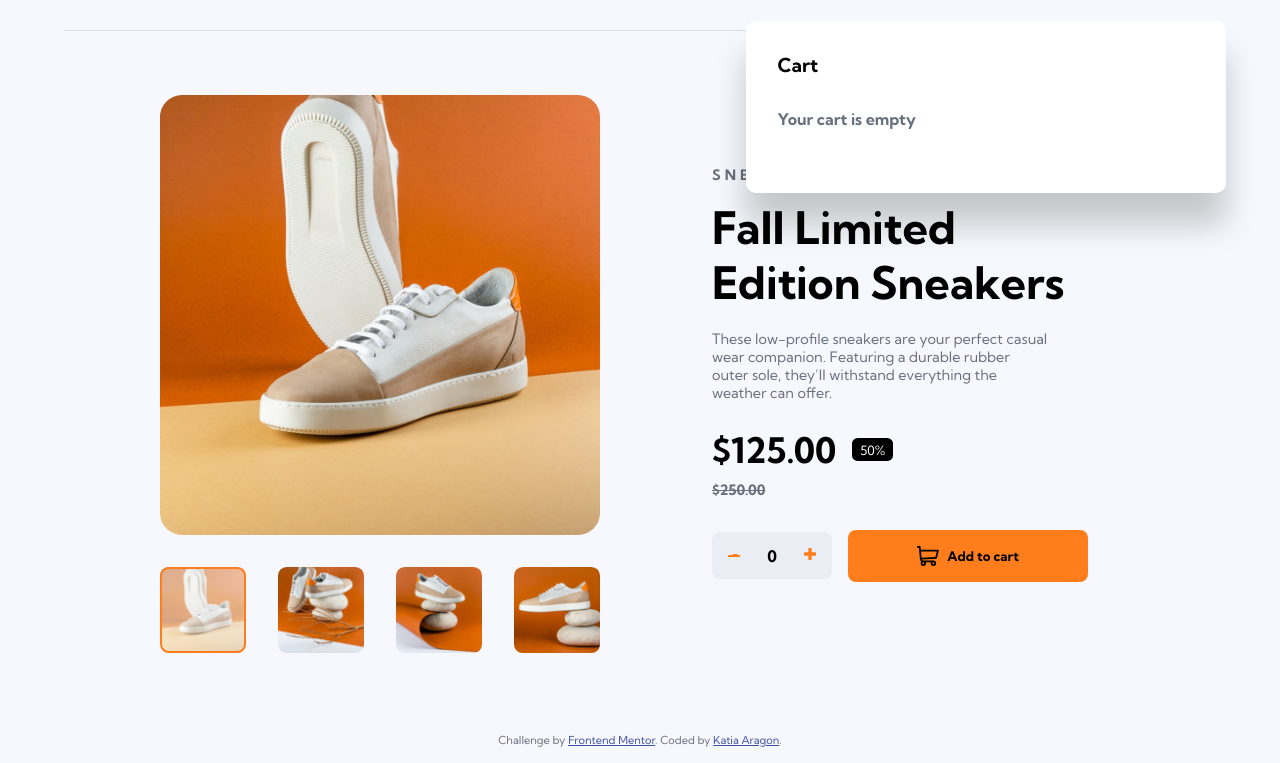
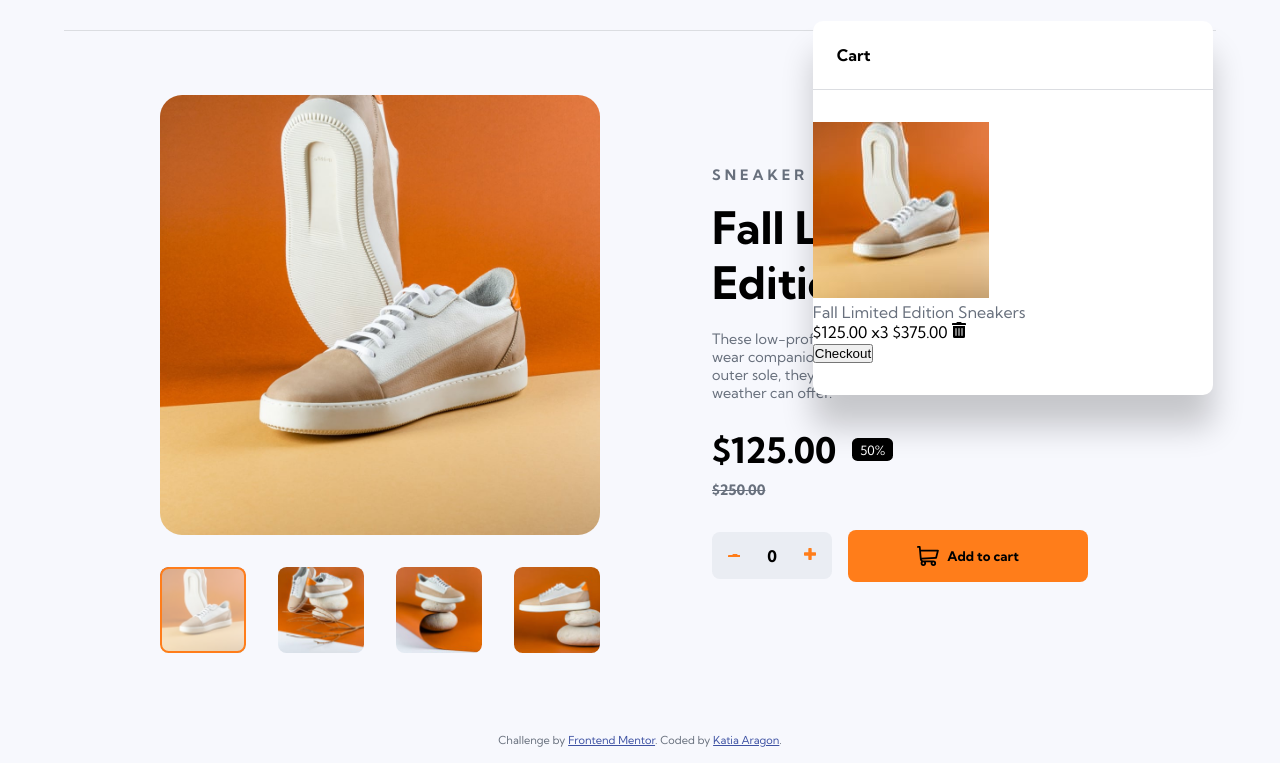
Before and after one commit to ktzazz/E-commerce-product-page-sixteen, a plain HTML site: page index.html in a window 1280 px wide. Shown: the part 67-830 px from the top of the page. Drawn offline with Linux system fonts and the light colour scheme.

Commit message:
cart empty css

```diff
--- a/index.html
+++ b/index.html
@@ -97,12 +97,14 @@
       </div>
 
       <div class="cart-modal">
+      <div class="cart-modal-title">
         <span id="cart-modal-title"> Cart </span>
-
+      </div>
         <div class="cart-modal-items ">
-           <span class="cart-modal-item-empty">Your cart is empty</span>
-
-          <div class="cart-modal-item inactive">
+          <div class="div-empty inactive">
+          <span class="cart-modal-item-empty">Your cart is empty.</span>
+</div>
+          <div class="cart-modal-item ">
             <img src="./images/image-product-1-thumbnail.jpg" alt="product" />
             <div class="cart-modal-item-info">
               <p class="CMI-name">Fall Limited Edition Sneakers</p>
--- a/style.css
+++ b/style.css
@@ -453,11 +453,9 @@
 .cart-modal {
   position: absolute;
   top: clamp(4rem, 11%, 15rem);
-  left: calc(77% - 15rem);
   background-color: var(--White);
-  width: 30rem;
+  width: 92vw;
   height: auto;
-  padding: 2rem;
   border-radius: 10px;
   box-shadow: 0px 2rem 2rem 0px rgba(0, 0, 0, 0.2);
 }
@@ -469,15 +467,26 @@
 }
 
 #cart-modal-title {
-  font-size: 1.2rem;
+  display: inline-block;
+  font-size: 1rem;
+  font-weight: var(--font-weight-bold);
+  padding: 1.5rem;
+}
+
+.cart-modal-title {
+  border-block-end: 1px solid hsl(220, 9%, 87%);
+}
+
+.cart-modal-item-empty {
+  display: flex;
+  justify-content: center;
+  font-size: 1rem;
+  color: var(--Dark-grayish-blue);
   font-weight: var(--font-weight-bold);
 }
 
-.cart-modal-item-empty {
-  text-align: center;
-  color: var(--Dark-grayish-blue);
-  font-size: 1rem;
-  font-weight: var(--font-weight-bold);
+.div-empty {
+  padding: 4rem;
 }
 
 @media (min-width: 768px) {
@@ -663,4 +672,14 @@
   .add-to-cart {
     box-shadow: 1px 18px 3rem 0px rgba(255, 125, 26, 0);
   }
+
+  .cart-modal {
+    position: absolute;
+    left: calc(76% - 10rem);
+    width: 25rem;
+  }
+
+  .div-empty {
+    padding: 3.2rem;
+  }
 }
```
